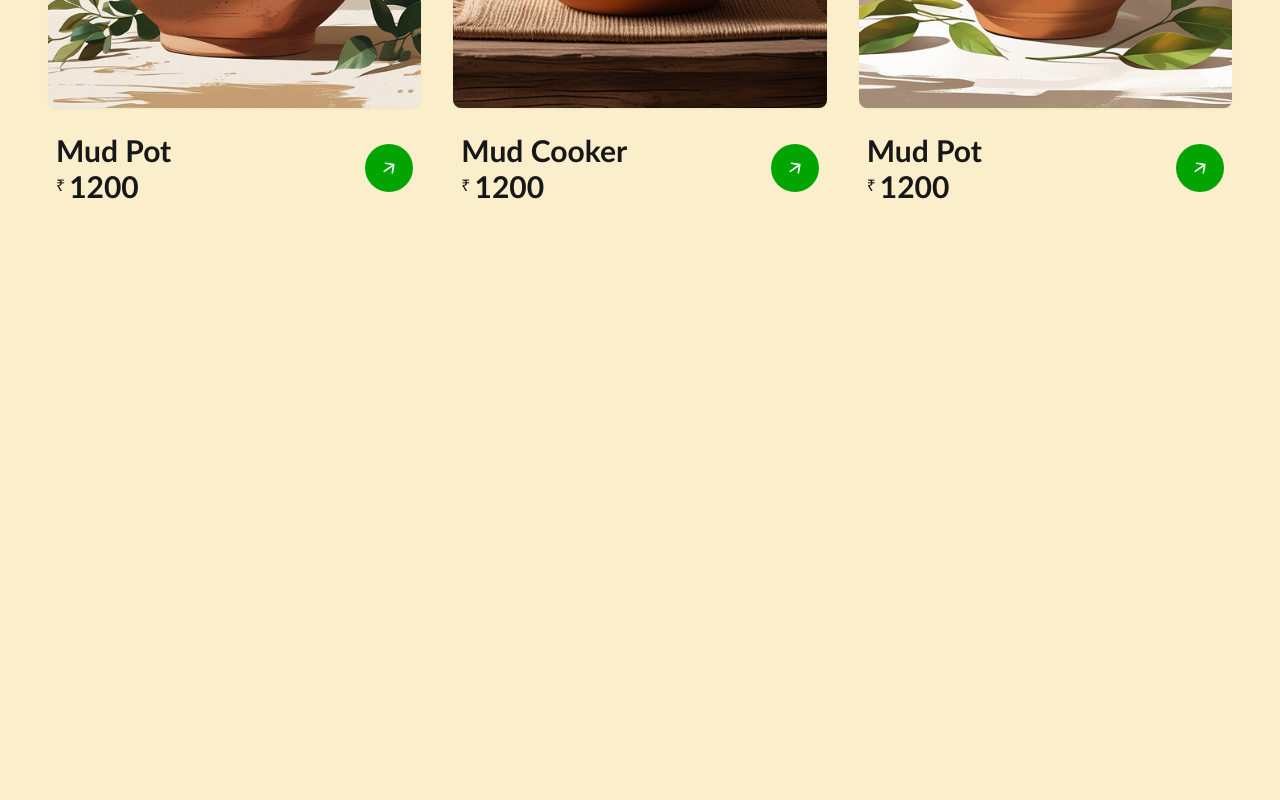
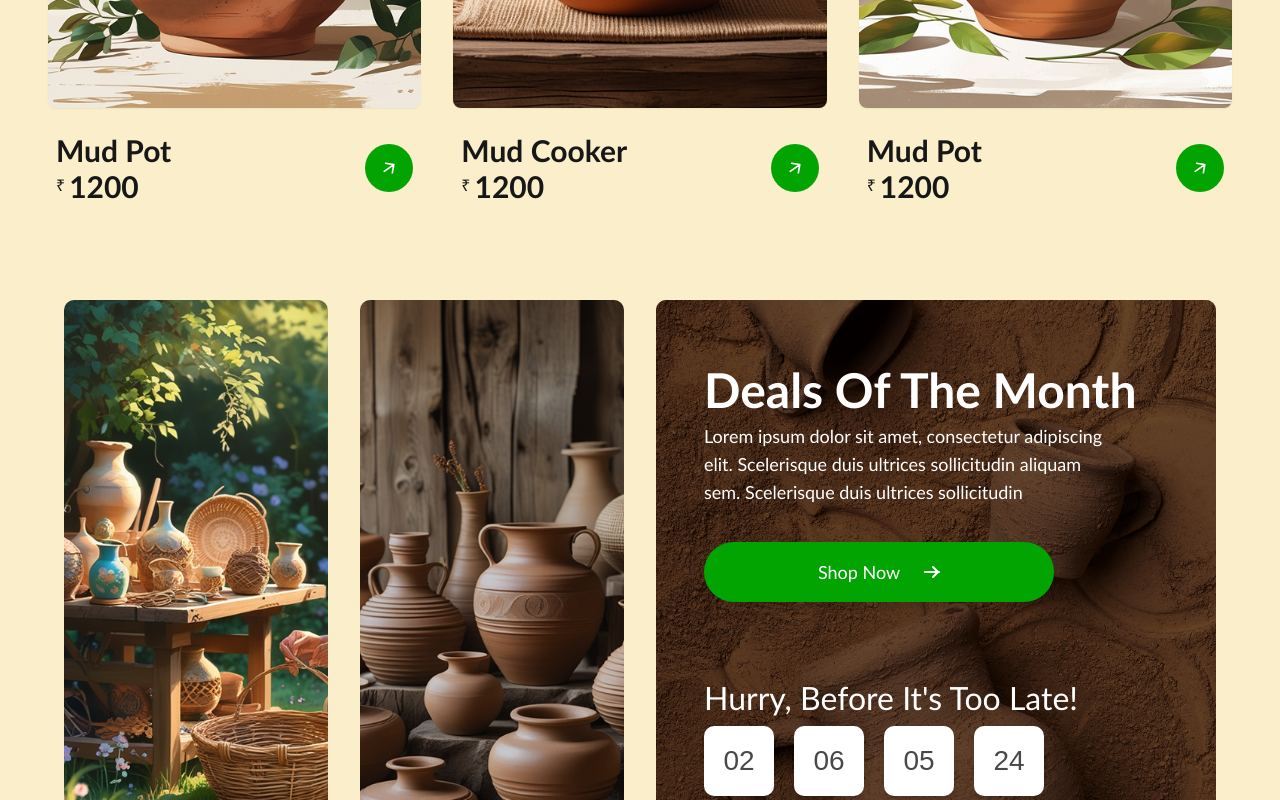
Before and after one commit to M0hammedHaris/mud_potter, a Next.js app: page / in a window 1280 px wide. Shown: the part 2000-2800 px from the top of the page. Before the commit the page ends 2252 px from the top, so only its background shows below. Built offline with nearby package versions, Linux system fonts and the light colour scheme.

Commit message:
feat: update metadata for the application and add DealsOfTheMonth component to enhance user engagement

```diff
--- a/src/app/layout.tsx
+++ b/src/app/layout.tsx
@@ -14,8 +14,8 @@ const geistMono = Geist_Mono({
 });
 
 export const metadata: Metadata = {
-  title: "Create Next App",
-  description: "Generated by create next app",
+  title: "Mud Potter",
+  description: "Explore the Creative World of Mud Crafting",
 };
 
 export default function RootLayout({
--- a/src/app/page.tsx
+++ b/src/app/page.tsx
@@ -4,6 +4,7 @@ import { Navigation } from "@/components/navigation";
 import { Hero } from "@/components/hero";
 import { BrowseCategory } from "@/components/browse-category";
 import { TrendingProducts } from "@/components/trending-products";
+import { DealsOfTheMonth } from "@/components/deals-of-the-month";
 
 export default function Home() {
   // Define the carousel images - using 4 different pottery-related images
@@ -23,6 +24,7 @@ export default function Home() {
       />
       <BrowseCategory />
       <TrendingProducts />
+      <DealsOfTheMonth />
     </div>
   );
 }
--- /dev/null
+++ b/src/components/deals-of-the-month.tsx
@@ -0,0 +1,206 @@
+"use client";
+
+import { useEffect, useState } from "react";
+import Image from "next/image";
+import { Button } from "@/components/ui/button";
+
+// Countdown timer interface
+interface TimeLeft {
+  days: number;
+  hours: number;
+  minutes: number;
+  seconds: number;
+}
+
+export function DealsOfTheMonth() {
+  const [timeLeft, setTimeLeft] = useState<TimeLeft>({
+    days: 2,
+    hours: 6,
+    minutes: 5,
+    seconds: 30,
+  });
+
+  // Countdown timer logic
+  useEffect(() => {
+    const timer = setTimeout(() => {
+      if (timeLeft.seconds > 0) {
+        setTimeLeft({ ...timeLeft, seconds: timeLeft.seconds - 1 });
+      } else if (timeLeft.minutes > 0) {
+        setTimeLeft({
+          ...timeLeft,
+          minutes: timeLeft.minutes - 1,
+          seconds: 59,
+        });
+      } else if (timeLeft.hours > 0) {
+        setTimeLeft({
+          ...timeLeft,
+          hours: timeLeft.hours - 1,
+          minutes: 59,
+          seconds: 59,
+        });
+      } else if (timeLeft.days > 0) {
+        setTimeLeft({
+          ...timeLeft,
+          days: timeLeft.days - 1,
+          hours: 23,
+          minutes: 59,
+          seconds: 59,
+        });
+      }
+    }, 1000);
+
+    return () => clearTimeout(timer);
+  }, [timeLeft]);
+
+  // Format the number to always have two digits
+  const formatNumber = (num: number): string => {
+    return num.toString().padStart(2, "0");
+  };
+
+  return (
+    <section className="w-full py-12 px-4 md:px-8 lg:px-16 overflow-hidden">
+      <div className="container mx-auto">
+        {/* Grid container for the deal images */}
+        <div className="grid grid-cols-1 md:grid-cols-2 lg:grid-cols-12 gap-4 lg:gap-8">
+          {/* First image - takes 3 columns on large screens */}
+          <div className="lg:col-span-3 h-full">
+            <div className="relative h-[330px] md:h-[415px] lg:h-[600px] rounded-[10px] overflow-hidden border-3 border-white">
+              <Image
+                src="/images/Leonardo_Phoenix_10_A_serene_inviting_garden_scene_featuring_a_3.png"
+                alt="Garden pottery scene"
+                fill
+                className="object-cover"
+                sizes="(max-width: 768px) 100vw, (max-width: 1200px) 50vw, 33vw"
+                priority={false}
+                loading="lazy"
+              />
+            </div>
+          </div>
+
+          {/* Second image - takes 3 columns on large screens */}
+          <div className="lg:col-span-3 h-full">
+            <div className="relative h-[330px] md:h-[415px] lg:h-[600px] rounded-[10px] overflow-hidden border-3 border-white">
+              <div className="absolute inset-0 bg-black bg-opacity-20"></div>
+              <Image
+                src="/images/Leonardo_Phoenix_10_I_want_a_visually_appealing_still_life_ima_2 (1).png"
+                alt="Still life pottery image"
+                fill
+                className="object-cover"
+                sizes="(max-width: 768px) 100vw, (max-width: 1200px) 50vw, 33vw"
+                loading="lazy"
+              />
+            </div>
+          </div>
+
+          {/* Third image with content overlay - takes 6 columns on large screens */}
+          <div className="lg:col-span-6 h-full">
+            <div className="relative h-[415px] md:h-[500px] lg:h-[600px] rounded-[10px] overflow-hidden border-3 border-white">
+              <div className="absolute inset-0 bg-black bg-opacity-60"></div>
+              <Image
+                src="/images/ceramic-pottery-tools-still-life.png"
+                alt="Pottery tools still life"
+                fill
+                className="object-cover"
+                sizes="(max-width: 768px) 100vw, 50vw"
+                loading="lazy"
+              />
+
+              {/* Content overlay */}
+              <div className="absolute inset-0 flex flex-col justify-center p-6 md:p-10 lg:p-12">
+                <h2 className="text-3xl md:text-4xl lg:text-[48px] font-bold text-white mb-3 font-['Gill_Sans_MT']">
+                  Deals Of The Month
+                </h2>
+                <p className="text-base md:text-lg lg:text-[18px] text-white mb-6 max-w-[400px] font-['Gill_Sans_MT']">
+                  Lorem ipsum dolor sit amet, consectetur adipiscing elit.
+                  Scelerisque duis ultrices sollicitudin aliquam sem.
+                  Scelerisque duis ultrices sollicitudin
+                </p>
+
+                {/* Shop now button */}
+                <Button
+                  className="w-[260px] md:w-[300px] lg:w-[350px] h-[45px] md:h-[55px] lg:h-[60px] bg-[--primary] hover:bg-[#018e01] text-white rounded-[30px] shadow-lg text-lg font-['Gill_Sans_MT'] mt-3"
+                  aria-label="Shop the deals of the month"
+                >
+                  Shop Now
+                  <span className="ml-4 inline-block">
+                    <svg
+                      width="16"
+                      height="12"
+                      viewBox="0 0 16 12"
+                      fill="none"
+                      className="text-white"
+                    >
+                      <path
+                        d="M1 6h14m-6-5l5 5-5 5"
+                        stroke="currentColor"
+                        strokeWidth="2"
+                        strokeLinecap="round"
+                        strokeLinejoin="round"
+                      />
+                    </svg>
+                  </span>
+                </Button>
+
+                {/* Countdown timer section */}
+                <div className="mt-12 md:mt-16 lg:mt-20">
+                  <p className="text-xl md:text-2xl lg:text-[32px] text-white mb-3 font-['Gill_Sans_MT']">
+                    Hurry, Before It&apos;s Too Late!
+                  </p>
+                  <div className="flex gap-3 md:gap-5">
+                    {/* Days */}
+                    <div className="flex flex-col items-center">
+                      <div className="w-[55px] h-[55px] md:w-[65px] md:h-[65px] lg:w-[70px] lg:h-[70px] bg-white rounded-[10px] shadow-md flex items-center justify-center">
+                        <span className="text-xl md:text-2xl lg:text-[28px] text-[#484848] font-['Digital_Numbers', 'Arial', 'sans-serif']">
+                          {formatNumber(timeLeft.days)}
+                        </span>
+                      </div>
+                      <span className="text-base md:text-lg lg:text-xl text-white mt-1.5">
+                        Days
+                      </span>
+                    </div>
+
+                    {/* Hours */}
+                    <div className="flex flex-col items-center">
+                      <div className="w-[55px] h-[55px] md:w-[65px] md:h-[65px] lg:w-[70px] lg:h-[70px] bg-white rounded-[10px] shadow-md flex items-center justify-center">
+                        <span className="text-xl md:text-2xl lg:text-[28px] text-[#484848] font-['Digital_Numbers', 'Arial', 'sans-serif']">
+                          {formatNumber(timeLeft.hours)}
+                        </span>
+                      </div>
+                      <span className="text-base md:text-lg lg:text-xl text-white mt-1.5">
+                        Hr
+                      </span>
+                    </div>
+
+                    {/* Minutes */}
+                    <div className="flex flex-col items-center">
+                      <div className="w-[55px] h-[55px] md:w-[65px] md:h-[65px] lg:w-[70px] lg:h-[70px] bg-white rounded-[10px] shadow-md flex items-center justify-center">
+                        <span className="text-xl md:text-2xl lg:text-[28px] text-[#484848] font-['Digital_Numbers', 'Arial', 'sans-serif']">
+                          {formatNumber(timeLeft.minutes)}
+                        </span>
+                      </div>
+                      <span className="text-base md:text-lg lg:text-xl text-white mt-1.5">
+                        Mins
+                      </span>
+                    </div>
+
+                    {/* Seconds */}
+                    <div className="flex flex-col items-center">
+                      <div className="w-[55px] h-[55px] md:w-[65px] md:h-[65px] lg:w-[70px] lg:h-[70px] bg-white rounded-[10px] shadow-md flex items-center justify-center">
+                        <span className="text-xl md:text-2xl lg:text-[28px] text-[#484848] font-['Digital_Numbers', 'Arial', 'sans-serif']">
+                          {formatNumber(timeLeft.seconds)}
+                        </span>
+                      </div>
+                      <span className="text-base md:text-lg lg:text-xl text-white mt-1.5">
+                        Sec
+                      </span>
+                    </div>
+                  </div>
+                </div>
+              </div>
+            </div>
+          </div>
+        </div>
+      </div>
+    </section>
+  );
+}
```
